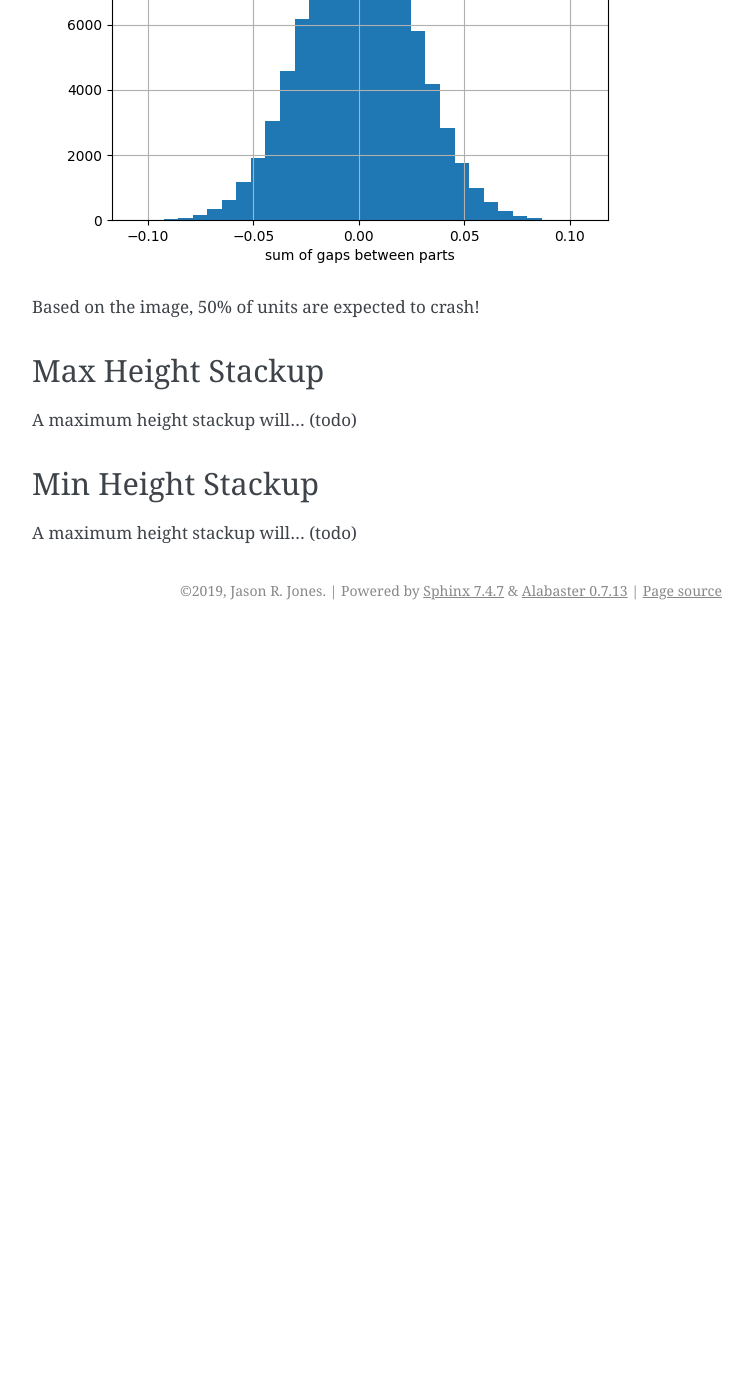
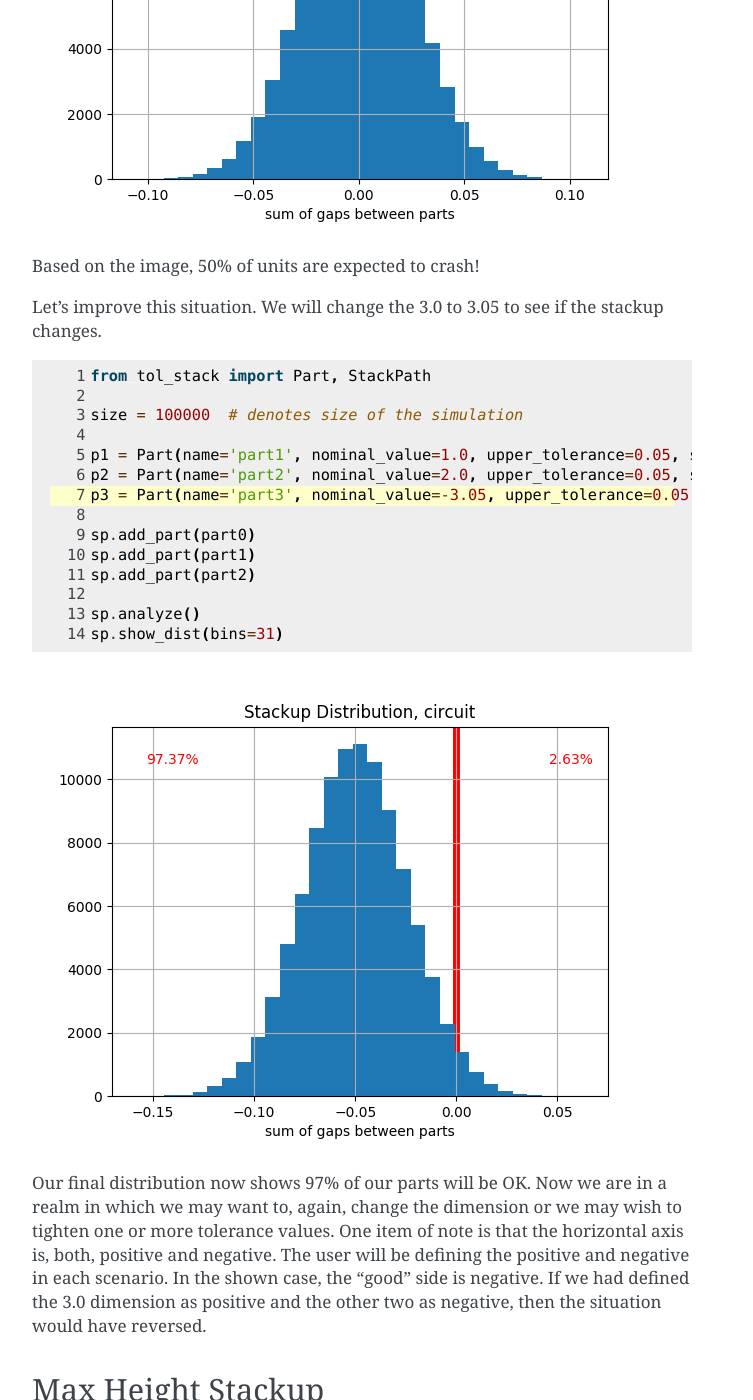
Before and after one commit to slightlynybbled/tol-stack, a Sphinx documentation site: the page built from docs/source/usage.rst, in a window 1280 px wide and 1400 px high, scrolled down 3076 px. Shown: the whole window, without its empty margins (388-1141 px from the left). Built offline with Sphinx 7.4.7, drawn with Linux system fonts in a browser that asks for light colours; before the commit the page ends 3706 px from its top, so only the background shows below that.

Commit message:
Improving documentation.

```diff
--- a/docs/source/usage.rst
+++ b/docs/source/usage.rst
@@ -111,6 +109,36 @@ expected to fall out of tolerance.
 
 Based on the image, 50% of units are expected to crash!
 
+Let's improve this situation.  We will change the 3.0 to 3.05 to see if the stackup changes.
+
+.. code-block:: python
+   :linenos:
+   :emphasize-lines: 7
+
+   from tol_stack import Part, StackPath
+
+   size = 100000  # denotes size of the simulation
+
+   p1 = Part(name='part1', nominal_value=1.0, upper_tolerance=0.05, size=size)
+   p2 = Part(name='part2', nominal_value=2.0, upper_tolerance=0.05, size=size)
+   p3 = Part(name='part3', nominal_value=-3.05, upper_tolerance=0.05, size=size)
+
+   sp.add_part(part0)
+   sp.add_part(part1)
+   sp.add_part(part2)
+
+   sp.analyze()
+   sp.show_dist(bins=31)
+
+.. image::
+   images/screenshot-circuit-1.png
+
+Our final distribution now shows 97% of our parts will be OK.  Now we are in a realm in which we may want to, again,
+change the dimension or we may wish to tighten one or more tolerance values.  One item of note is that the horizontal
+axis is, both, positive and negative.  The user will be defining the positive and negative in each scenario.  In the
+shown case, the "good" side is negative.  If we had defined the 3.0 dimension as positive and the other two as
+negative, then the situation would have reversed.
+
 Max Height Stackup
 ------------------
 
```
Also changed, not shown: other parts of docs/source/usage.rst (+0 -2 lines), docs/source/images/screenshot-circuit-1.png (added).
